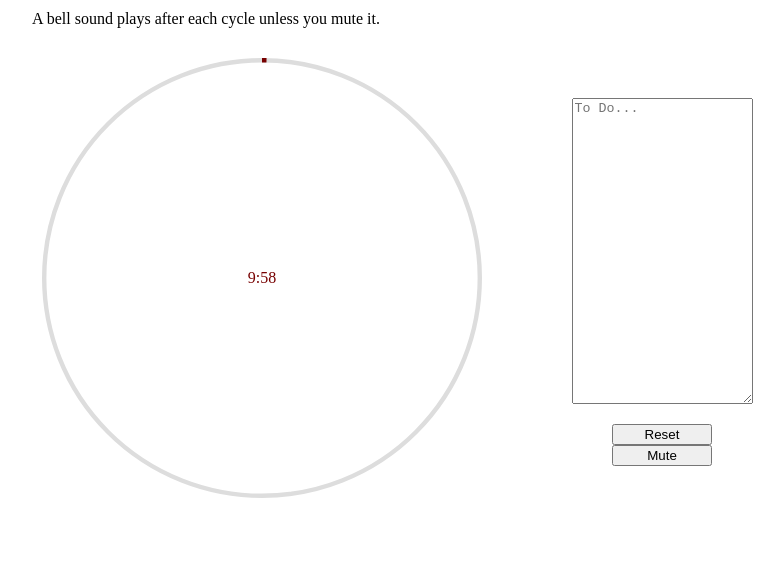
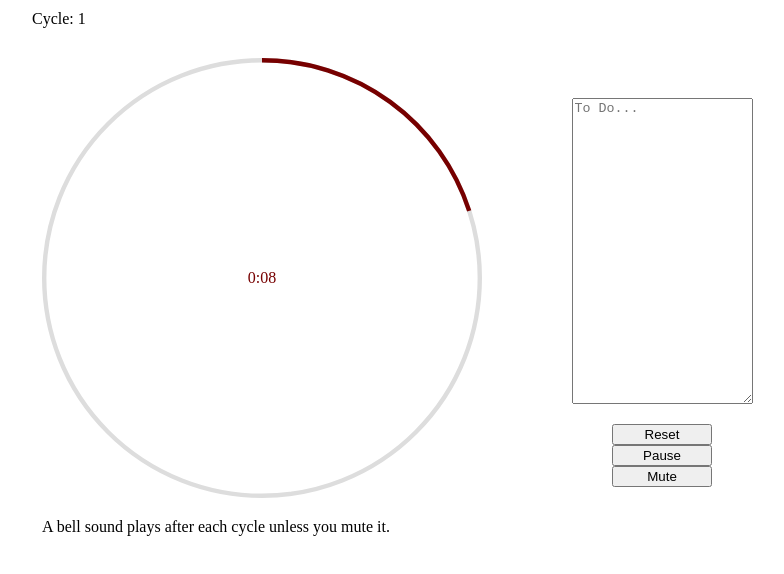
Before and after one commit to ShadeLotus/tentwofive, a website: page index.html in a window 1280 px wide. Both pictures are taken after a click on the button "Reset". Shown: the whole page, without its empty margins (218-1002 px from the left). Drawn offline with Linux system fonts and the light colour scheme.

Commit message:
added cycle coutner and pause/unpause

```diff
--- a/index.html
+++ b/index.html
@@ -60,28 +60,32 @@
 	<script src="piecon.js"></script>
 </head>
 <body>
-	<div class="notice">A bell sound plays after each cycle unless you mute it.</div>
+	<div class="counter">Cycle: <span id="cycle-counter">1</span></div>
 	<div class="main">
 		<div class="progress-circle progress-circle--primary" id="primary-circle"></div>
+		<div class="notice">A bell sound plays after each cycle unless you mute it.</div>
 	</div>
 	<div class="sidebar">
 		<textarea class="todo-list" placeholder="To Do..."></textarea>
 		<button onClick="reset()" class="reset-button">Reset</button>
+		<button onClick="pause()" id="pause-button" class="mute-button">Pause</button>
+		<button onClick="unpause()" id="unpause-button" class="unmute-button">Unpause</button>
 		<button onClick="mute()" id="mute-button" class="mute-button">Mute</button>
 		<button onClick="unmute()" id="unmute-button" class="unmute-button">Unmute</button>
 	</div>
 	<script>
 		var primaryCircle = document.getElementById('primary-circle'),
-		    runTime = 10 * 60, // 10 minutes
-			breakTime = 2 * 60, // 2 minutes...
-//			runTime = 10, // 10 minutes
-//			breakTime = 10, // 2 minutes...
+//		    runTime = 10 * 60, // 10 minutes
+//			breakTime = 2 * 60, // 2 minutes...
+			runTime = 10, // 10 minutes
+			breakTime = 3, // 2 minutes...
 			runColor = '#700',
 			breakColor = '#070',
 			timer = 0,
 			primaryInterval,
 			progress = 0,
 			onBreak = 0,
+			cycleCounter = 1,
 			muted = 0,
 			title = document.title;
 
@@ -125,12 +129,13 @@
 		};
 
 		var reset = function() {
+			cycleCounter = 1;
 			timer = 0;
 			onBreak = 0;
 			progress = 0;
 			setColorOptions(runColor);
 			animateTimerProgress();
-			initInterval();
+			startInterval();
 		};
 
 		var advanceTimer = function(){
@@ -149,11 +154,17 @@
 			primaryTimer.text.style.color = color;
 		};
 
+		var updateCycleCounter = function() {
+			document.getElementById('cycle-counter').innerHTML = cycleCounter;
+		};
+
 		var manageBreakTime = function() {
 			if (timer <= 0) {
 				onBreak = 0;
 				timer = 0;
 				setColorOptions(runColor);
+				cycleCounter += 1;
+				updateCycleCounter();
 				playSound();
 			} else if (timer >= runTime) {
 				onBreak = 1;
@@ -181,8 +192,21 @@
 			document.getElementById('mute-button').style.display = 'block';
 		};
 
-		var initInterval = function() {
+		var pause = function() {
 			clearInterval(primaryInterval);
+			document.getElementById('pause-button').style.display = 'none';
+			document.getElementById('unpause-button').style.display = 'block';
+		};
+
+		var unpause = function() {
+			startInterval();
+			document.getElementById('pause-button').style.display = 'none';
+			document.getElementById('unpause-button').style.display = 'block';
+		};
+
+		var startInterval = function() {
+			clearInterval(primaryInterval);
+			cycleCounter = 1;
 			primaryInterval = setInterval(function(){
 				advanceTimer();
 				animateTimerProgress();
@@ -191,7 +215,7 @@
 			}, 1000);
 		};
 
-		initInterval();
+		startInterval();
 	</script>
 </body>
 </html>
```
